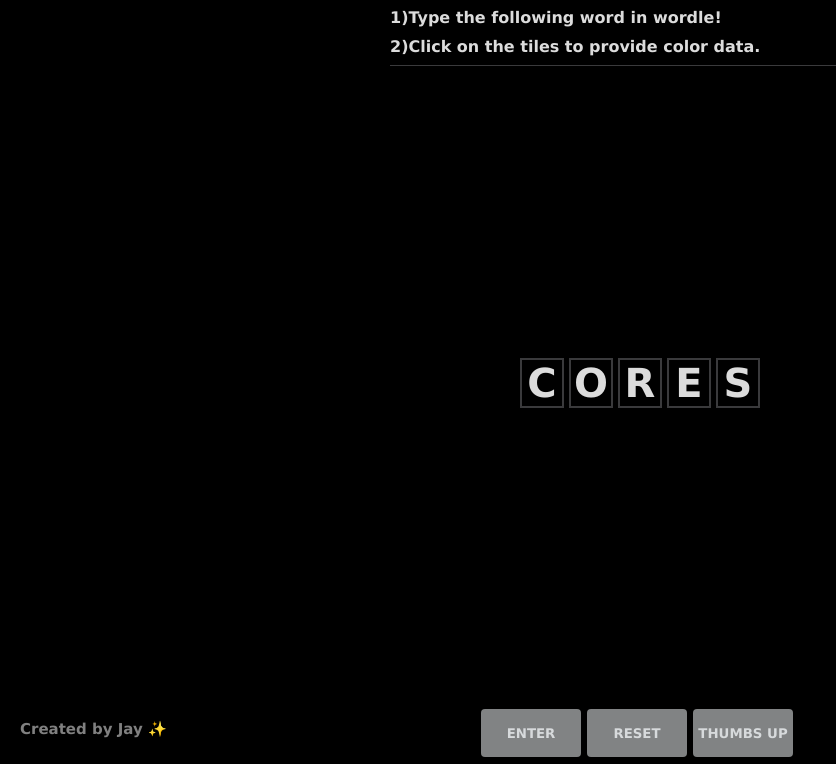
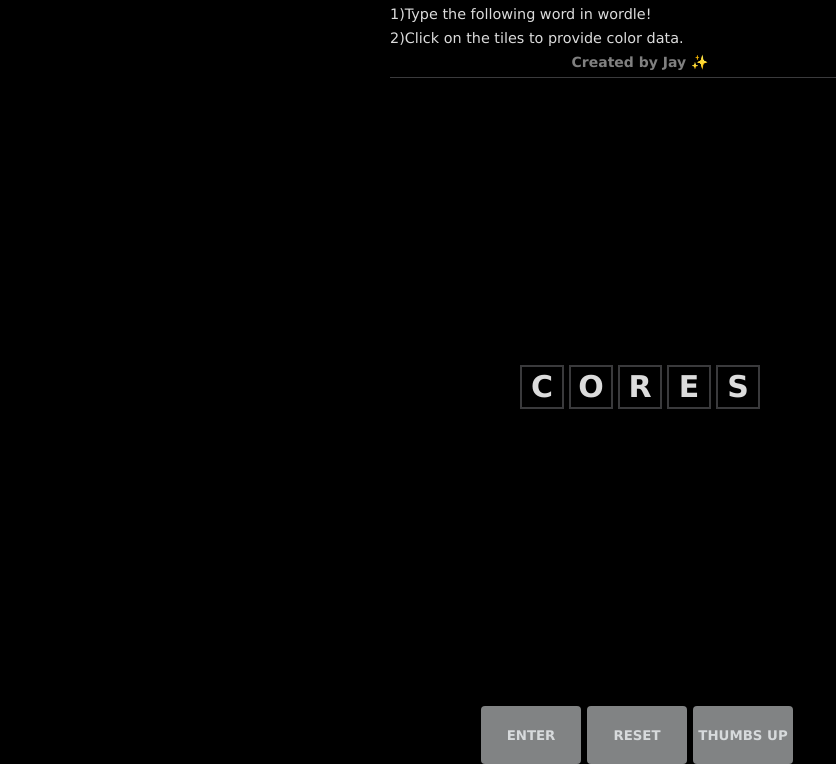
Before and after one commit to a-stardust/Wordle-Solver, a plain HTML site: page index.html in a window 1280 px wide. Shown: the part 36-800 px from the top of the page, without its empty margins (0-836 px from the left). Drawn offline with Linux system fonts and the light colour scheme.

Commit message:
Update styles.css

```diff
--- a/styles.css
+++ b/styles.css
@@ -41,9 +41,9 @@
 }
 .heading {
   color: gainsboro;
-    font-size: 1rem;
-    font-weight: bold;
-    margin: 0.6rem 0 0.6rem 0;
+  font-size: 0.9rem;
+  font-weight: 450;
+  margin: 0.5rem 0 0.5rem 0;
   text-align: left;
   font-family: "Lucida Sans", "Lucida Sans Regular", "Lucida Grande",
     "Lucida Sans Unicode", Geneva, Verdana, sans-serif;
@@ -78,14 +78,13 @@
   min-width: 100px;
   border: 0;
   padding: 0;
-    height: 48px;
+  height: 58px;
   cursor: pointer;
   background-color: rgb(129, 131, 132);
   color: rgb(215, 218, 220);
   flex-grow: 1;
   text-transform: uppercase;
   margin-right: 6px;
-    margin-bottom: 7px;
   border-radius: 4px;
   user-select: none;
 }
@@ -102,7 +101,7 @@
   border: 2px solid rgb(58, 58, 60);
   min-width: 40px;
   min-height: 40px;
-    font-size: 40px;
+  font-size: 30px;
   font-weight: bold;
   color: gainsboro;
   text-transform: uppercase;
@@ -115,10 +114,34 @@
 .spacer-half {
   flex-grow: 0.5;
 }
-  .created-by {
-    position: absolute;
-    bottom: 20px;
-    left: 20px;
-    font-size: 15px;
-    color: gray;
-  }
+
+
+/*.created-by {*/
+/*  position: absolute;*/
+/*  bottom: 20px;*/
+/*  left: 20px;*/
+/*  font-size: 14px;*/
+/*  color: gray;*/
+/*}*/
+
+/*.created-by {*/
+/*    position: absolute;*/
+    /*margin: 0.4rem 5rem 0.4rem 5rem;*/
+
+/*  top: 106px;*/
+/*  left: 8px;*/
+/*  font-size: 13px;*/
+/*  color: gray;*/
+/*  }*/
+/*@media screen and (max-width: 600px) {*/
+
+/*  .created-by {*/
+          display: none; /* Hide the "Created by Jay" text on smaller screens */
+
+  /*  position: absolute;*/
+  /*top: 106px;*/
+  /*left: 8px;*/
+  /*font-size: 13px;*/
+  /*color: gray;*/
+/*  }*/
+/*}*/
```
Lines whose indentation alone changed are shown as unchanged.
